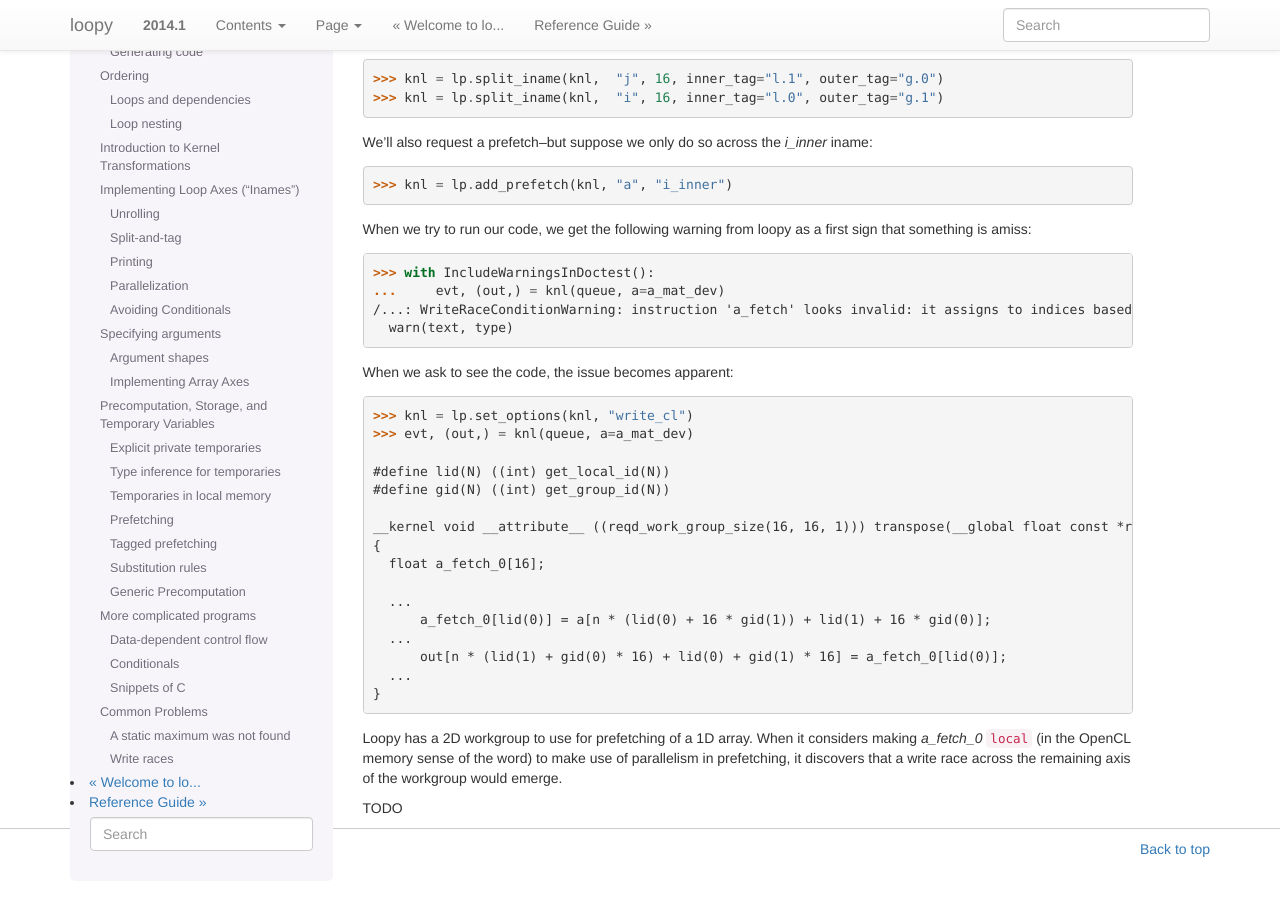
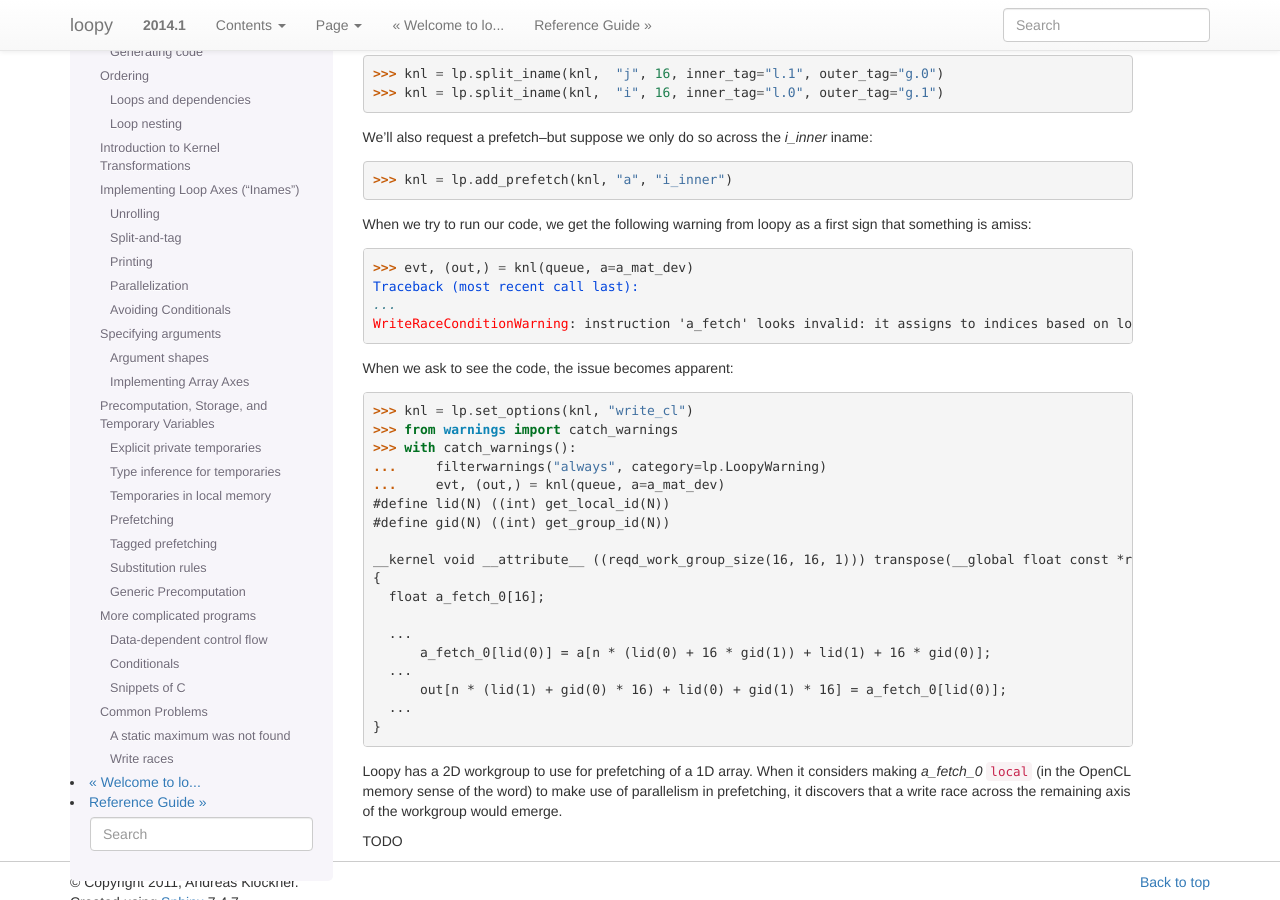
Before and after one commit to inducer/loopy, a Sphinx documentation site: the page built from doc/tutorial.rst, in a window 1280 px wide and 900 px high, scrolled down 17231 px. Built offline with Sphinx 7.4.7, drawn with Linux system fonts in a browser that asks for light colours; some of the changed text lies outside the part shown.

Commit message:
Fix up doctests

```diff
--- a/doc/tutorial.rst
+++ b/doc/tutorial.rst
@@ -22,8 +22,12 @@ import a few modules and set up a :class:`pyopencl.Context` and a
     >>> import pyopencl as cl
     >>> import pyopencl.array
     >>> import pyopencl.clrandom
+
     >>> import loopy as lp
-    >>> from pytools import StderrToStdout as IncludeWarningsInDoctest
+    >>> lp.set_caching_enabled(False)
+
+    >>> from warnings import filterwarnings, catch_warnings
+    >>> filterwarnings('error', category=lp.LoopyWarning)
 
     >>> ctx = cl.create_some_context(interactive=False)
     >>> queue = cl.CommandQueue(ctx)
@@ -168,14 +172,13 @@ by passing :attr:`loopy.Options.write_cl`.
 
     >>> knl = lp.set_options(knl, "write_cl")
     >>> evt, (out,) = knl(queue, a=x_vec_dev)
-    <BLANKLINE>
     #define lid(N) ((int) get_local_id(N))
     #define gid(N) ((int) get_group_id(N))
     <BLANKLINE>
     __kernel void __attribute__ ((reqd_work_group_size(1, 1, 1))) loopy_kernel(__global float const *restrict a, int const n, __global float *restrict out)
     {
     <BLANKLINE>
-      for (int i = 0; i <= (-1 + n); ++i)
+      for (int i = 0; i <= -1 + n; ++i)
         out[i] = 2.0f * a[i];
     }
 
@@ -246,14 +249,13 @@ call :func:`loopy.generate_code`:
     >>> typed_knl = lp.get_one_scheduled_kernel(typed_knl)
     >>> code, _ = lp.generate_code(typed_knl)
     >>> print code
-    <BLANKLINE>
     #define lid(N) ((int) get_local_id(N))
     #define gid(N) ((int) get_group_id(N))
     <BLANKLINE>
     __kernel void __attribute__ ((reqd_work_group_size(1, 1, 1))) loopy_kernel(__global float const *restrict a, int const n, __global float *restrict out)
     {
     <BLANKLINE>
-      for (int i = 0; i <= (-1 + n); ++i)
+      for (int i = 0; i <= -1 + n; ++i)
         out[i] = 2.0f * a[i];
     }
 
@@ -361,16 +363,16 @@ Let us take a look at the generated code for the above kernel:
 .. doctest::
 
     >>> knl = lp.set_options(knl, "write_cl")
+    >>> knl = lp.set_loop_priority(knl, "i,j")
     >>> evt, (out,) = knl(queue, a=a_mat_dev)
-    <BLANKLINE>
     #define lid(N) ((int) get_local_id(N))
     #define gid(N) ((int) get_group_id(N))
     <BLANKLINE>
     __kernel void __attribute__ ((reqd_work_group_size(1, 1, 1))) loopy_kernel(__global float const *restrict a, int const n, __global float *restrict out)
     {
     <BLANKLINE>
-      for (int i = 0; i <= (-1 + n); ++i)
-        for (int j = 0; j <= (-1 + n); ++j)
+      for (int i = 0; i <= -1 + n; ++i)
+        for (int j = 0; j <= -1 + n; ++j)
         {
           out[n * j + i] = a[n * i + j];
           out[n * i + j] = 2.0f * out[n * i + j];
@@ -406,6 +406,7 @@ with identical bounds, for the use of the transpose:
     ...     out[j,i] = a[i,j] {id=transpose}
     ...     out[ii,jj] = 2*out[ii,jj]  {dep=transpose}
     ...     """)
+    >>> knl = lp.set_loop_priority(knl, "i,j,ii,jj")
 
 :func:`loopy.duplicate_inames` can be used to achieve the same goal.
 Now the intended code is generated and our test passes.
@@ -414,18 +415,17 @@ Now the intended code is generated and our test passes.
 
     >>> knl = lp.set_options(knl, "write_cl")
     >>> evt, (out,) = knl(queue, a=a_mat_dev)
-    <BLANKLINE>
     #define lid(N) ((int) get_local_id(N))
     #define gid(N) ((int) get_group_id(N))
     <BLANKLINE>
     __kernel void __attribute__ ((reqd_work_group_size(1, 1, 1))) loopy_kernel(__global float const *restrict a, int const n, __global float *restrict out)
     {
     <BLANKLINE>
-      for (int i = 0; i <= (-1 + n); ++i)
-        for (int j = 0; j <= (-1 + n); ++j)
+      for (int i = 0; i <= -1 + n; ++i)
+        for (int j = 0; j <= -1 + n; ++j)
           out[n * j + i] = a[n * i + j];
-      for (int ii = 0; ii <= (-1 + n); ++ii)
-        for (int jj = 0; jj <= (-1 + n); ++jj)
+      for (int ii = 0; ii <= -1 + n; ++ii)
+        for (int jj = 0; jj <= -1 + n; ++jj)
           out[n * ii + jj] = 2.0f * out[n * ii + jj];
     }
     >>> assert (out.get() == a_mat_dev.get().T*2).all()
@@ -443,6 +443,10 @@ control is the nesting of loops. For example, should the *i* loop be nested
 around the *j* loop, or the other way around, in the following simple
 zero-fill kernel?
 
+It turns out that Loopy will typically choose a loop nesting for us, but it
+does not like doing so. In this tutorial (where we've turned Loopy's warnings
+into errors), we are told what is wrong in no uncertain terms::
+
 .. doctest::
 
     >>> knl = lp.make_kernel(
@@ -453,18 +457,9 @@ zero-fill kernel?
 
 
     >>> knl = lp.set_options(knl, "write_cl")
-    >>> with IncludeWarningsInDoctest():
-    ...     evt, (out,) = knl(queue, a=a_mat_dev)
-    <BLANKLINE>
+    >>> evt, (out,) = knl(queue, a=a_mat_dev)
+    Traceback (most recent call last):
     ...
-      for (int i = 0; i <= (-1 + n); ++i)
-        for (int j = 0; j <= (-1 + n); ++j)
-          a[n * i + j] = 0.0f;
-    ...
-
-Loopy has chosen a loop nesting for us, but it did not like doing so, as it
-also issued the following warning::
-
     LoopyWarning: kernel scheduling was ambiguous--more than one schedule found, ignoring
 
 This is easily resolved:
@@ -481,12 +476,11 @@ ambiguous.
 
 .. doctest::
 
-    >>> with IncludeWarningsInDoctest():
-    ...     evt, (out,) = knl(queue, a=a_mat_dev)
-    <BLANKLINE>
+    >>> evt, (out,) = knl(queue, a=a_mat_dev)
+    #define lid(N) ((int) get_local_id(N))
     ...
-      for (int j = 0; j <= (-1 + n); ++j)
-        for (int i = 0; i <= (-1 + n); ++i)
+      for (int j = 0; j <= -1 + n; ++j)
+        for (int i = 0; i <= -1 + n; ++i)
           a[n * i + j] = 0.0f;
     ...
 
@@ -536,15 +530,16 @@ Consider this example:
 
     >>> knl = lp.make_kernel(
     ...     "{ [i]: 0<=i<n }",
-    ...     "a[i] = 0", assumptions="n>=0")
+    ...     "a[i] = 0", assumptions="n>=1")
     >>> knl = lp.split_iname(knl, "i", 16)
+    >>> knl = lp.set_loop_priority(knl, "i_outer,i_inner")
     >>> knl = lp.set_options(knl, "write_cl")
     >>> evt, (out,) = knl(queue, a=x_vec_dev)
-    <BLANKLINE>
+    #define lid(N) ((int) get_local_id(N))
     ...
-      for (int i_outer = 0; i_outer <= (-1 + ((15 + n) / 16)); ++i_outer)
+      for (int i_outer = 0; i_outer <= -1 + ((15 + n) / 16); ++i_outer)
         for (int i_inner = 0; i_inner <= 15; ++i_inner)
-          if ((-1 + -1 * i_inner + -16 * i_outer + n) >= 0)
+          if (-1 + -1 * i_inner + -16 * i_outer + n >= 0)
             a[i_inner + i_outer * 16] = 0.0f;
     ...
 
@@ -567,12 +562,11 @@ relation to loop nesting. For example, it's perfectly possible to request
 
     >>> knl = lp.set_loop_priority(knl, "i_inner,i_outer")
     >>> evt, (out,) = knl(queue, a=x_vec_dev)
-    <BLANKLINE>
+    #define lid(N) ((int) get_local_id(N))
     ...
       for (int i_inner = 0; i_inner <= 15; ++i_inner)
-        if ((-1 + n) >= 0)
-          for (int i_outer = 0; i_outer <= (-1 + -1 * i_inner + ((15 + n + 15 * i_inner) / 16)); ++i_outer)
-            a[i_inner + i_outer * 16] = 0.0f;
+        for (int i_outer = 0; i_outer <= -1 + -1 * i_inner + ((15 + n + 15 * i_inner) / 16); ++i_outer)
+          a[i_inner + i_outer * 16] = 0.0f;
     ...
 
 Notice how loopy has automatically generated guard conditionals to make
@@ -593,10 +587,10 @@ commonly called 'loop tiling':
     >>> knl = lp.set_loop_priority(knl, "i_outer,j_outer,i_inner")
     >>> knl = lp.set_options(knl, "write_cl")
     >>> evt, (out,) = knl(queue, a=a_mat_dev)
-    <BLANKLINE>
+    #define lid(N) ((int) get_local_id(N))
     ...
-      for (int i_outer = 0; i_outer <= (-1 + ((15 + n) / 16)); ++i_outer)
-        for (int j_outer = 0; j_outer <= (-1 + ((15 + n) / 16)); ++j_outer)
+      for (int i_outer = 0; i_outer <= ((-16 + n) / 16); ++i_outer)
+        for (int j_outer = 0; j_outer <= ((-16 + n) / 16); ++j_outer)
           for (int i_inner = 0; i_inner <= 15; ++i_inner)
             for (int j_inner = 0; j_inner <= 15; ++j_inner)
               out[n * (i_inner + i_outer * 16) + j_inner + j_outer * 16] = a[n * (j_inner + j_outer * 16) + i_inner + i_outer * 16];
@@ -632,11 +626,13 @@ loop's tag to ``"unr"``:
     >>> orig_knl = knl
     >>> knl = lp.split_iname(knl, "i", 4)
     >>> knl = lp.tag_inames(knl, dict(i_inner="unr"))
+    >>> knl = lp.set_loop_priority(knl, "i_outer,i_inner")
     >>> knl = lp.set_options(knl, "write_cl")
     >>> evt, (out,) = knl(queue, a=x_vec_dev)
-    <BLANKLINE>
+    #define int_floor_div_pos_b(a,b) (                 ( (a) - ( ((a)<0) ? ((b)-1) : 0 )  ) / (b)                 )
+    #define lid(N) ((int) get_local_id(N))
     ...
-      for (int i_outer = 0; i_outer <= (-1 + ((3 + n) / 4)); ++i_outer)
+      for (int i_outer = 0; i_outer <= int_floor_div_pos_b(-4 + n, 4); ++i_outer)
       {
         a[0 + i_outer * 4] = 0.0f;
         a[1 + i_outer * 4] = 0.0f;
@@ -708,12 +704,12 @@ Let's try this out on our vector fill kernel by creating workgroups of size
     ...         outer_tag="g.0", inner_tag="l.0")
     >>> knl = lp.set_options(knl, "write_cl")
     >>> evt, (out,) = knl(queue, a=x_vec_dev)
-    <BLANKLINE>
+    #define lid(N) ((int) get_local_id(N))
     ...
     __kernel void __attribute__ ((reqd_work_group_size(128, 1, 1))) loopy_kernel(__global float *restrict a, int const n)
     {
     <BLANKLINE>
-      if ((-1 + -128 * gid(0) + -1 * lid(0) + n) >= 0)
+      if (-1 + -128 * gid(0) + -1 * lid(0) + n >= 0)
         a[lid(0) + gid(0) * 128] = 0.0f;
     }
 
@@ -752,18 +748,19 @@ assumption:
     >>> orig_knl = knl
     >>> knl = lp.split_iname(knl, "i", 4)
     >>> knl = lp.tag_inames(knl, dict(i_inner="unr"))
+    >>> knl = lp.set_loop_priority(knl, "i_outer,i_inner")
     >>> knl = lp.set_options(knl, "write_cl")
     >>> evt, (out,) = knl(queue, a=x_vec_dev)
-    <BLANKLINE>
+    #define lid(N) ((int) get_local_id(N))
     ...
-      for (int i_outer = 0; i_outer <= (-1 + ((3 + n) / 4)); ++i_outer)
+      for (int i_outer = 0; i_outer <= -1 + ((3 + n) / 4); ++i_outer)
       {
         a[0 + i_outer * 4] = 0.0f;
-        if ((-2 + -4 * i_outer + n) >= 0)
+        if (-2 + -4 * i_outer + n >= 0)
           a[1 + i_outer * 4] = 0.0f;
-        if ((-3 + -4 * i_outer + n) >= 0)
+        if (-3 + -4 * i_outer + n >= 0)
           a[2 + i_outer * 4] = 0.0f;
-        if ((-4 + -4 * i_outer + n) >= 0)
+        if (-4 + -4 * i_outer + n >= 0)
           a[3 + i_outer * 4] = 0.0f;
       }
     ...
@@ -781,11 +778,12 @@ enabling some cost savings:
     >>> knl = orig_knl
     >>> knl = lp.split_iname(knl, "i", 4, slabs=(0, 1), inner_tag="unr")
     >>> knl = lp.set_options(knl, "write_cl")
+    >>> knl = lp.set_loop_priority(knl, "i_outer,i_inner")
     >>> evt, (out,) = knl(queue, a=x_vec_dev)
-    <BLANKLINE>
+    #define lid(N) ((int) get_local_id(N))
     ...
       /* bulk slab for 'i_outer' */
-      for (int i_outer = 0; i_outer <= (-2 + ((3 + n) / 4)); ++i_outer)
+      for (int i_outer = 0; i_outer <= -2 + ((3 + n) / 4); ++i_outer)
       {
         a[0 + i_outer * 4] = 0.0f;
         a[1 + i_outer * 4] = 0.0f;
@@ -793,15 +791,15 @@ enabling some cost savings:
         a[3 + i_outer * 4] = 0.0f;
       }
       /* final slab for 'i_outer' */
-      for (int i_outer = (-1 + n + -1 * (3 * n / 4)); i_outer <= (-1 + ((3 + n) / 4)); ++i_outer)
-        if ((-1 + n) >= 0)
+      for (int i_outer = -1 + n + -1 * (3 * n / 4); i_outer <= -1 + ((3 + n) / 4); ++i_outer)
+        if (-1 + n >= 0)
         {
           a[0 + i_outer * 4] = 0.0f;
-          if ((-2 + -4 * i_outer + n) >= 0)
+          if (-2 + -4 * i_outer + n >= 0)
             a[1 + i_outer * 4] = 0.0f;
-          if ((-3 + -4 * i_outer + n) >= 0)
+          if (-3 + -4 * i_outer + n >= 0)
             a[2 + i_outer * 4] = 0.0f;
-          if ((4 + 4 * i_outer + -1 * n) == 0)
+          if (4 + 4 * i_outer + -1 * n == 0)
             a[3 + i_outer * 4] = 0.0f;
         }
     ...
@@ -871,12 +869,12 @@ memory, local to each work item.
 
     >>> knl = lp.set_options(knl, "write_cl")
     >>> evt, (out1, out2) = knl(queue, a=x_vec_dev)
-    <BLANKLINE>
+    #define lid(N) ((int) get_local_id(N))
     ...
     {
       float a_temp;
     <BLANKLINE>
-      for (int i = 0; i <= (-1 + n); ++i)
+      for (int i = 0; i <= -1 + n; ++i)
       {
         a_temp = sin(a[i]);
         out2[i] = sqrt(1.0f + -1.0f * a_temp * a_temp);
@@ -929,19 +927,19 @@ Consider the following example:
     >>> knl = lp.tag_inames(knl, dict(i_outer="g.0", i_inner="l.0"))
     >>> knl = lp.set_options(knl, "write_cl")
     >>> evt, (out,) = knl(queue, a=x_vec_dev)
-    <BLANKLINE>
+    #define lid(N) ((int) get_local_id(N))
     ...
     {
       __local float a_temp[16];
       float acc_k;
     <BLANKLINE>
-      if ((-1 + -16 * gid(0) + -1 * lid(0) + n) >= 0)
+      if (-1 + -16 * gid(0) + -1 * lid(0) + n >= 0)
       {
         a_temp[lid(0)] = a[16 * gid(0) + lid(0)];
         acc_k = 0.0f;
       }
       barrier(CLK_LOCAL_MEM_FENCE) /* for a_temp (insn_0_k_update depends on insn) */;
-      if ((-1 + -16 * gid(0) + -1 * lid(0) + n) >= 0)
+      if (-1 + -16 * gid(0) + -1 * lid(0) + n >= 0)
       {
         for (int k = 0; k <= 15; ++k)
           acc_k = acc_k + a_temp[k];
@@ -992,7 +990,7 @@ transformation exists in :func:`loopy.add_prefetch`:
     >>> knl = lp.set_options(knl, "write_cl")
     >>> knl_pf = lp.add_prefetch(knl, "a")
     >>> evt, (out,) = knl_pf(queue, a=x_vec_dev)
-    <BLANKLINE>
+    #define lid(N) ((int) get_local_id(N))
     ...
         a_fetch_0 = a[16 * gid(0) + lid(0)];
         for (int k = 0; k <= 15; ++k)
@@ -1015,12 +1013,12 @@ earlier:
 
     >>> knl_pf = lp.add_prefetch(knl, "a", ["i_inner"])
     >>> evt, (out,) = knl_pf(queue, a=x_vec_dev)
-    <BLANKLINE>
+    #define lid(N) ((int) get_local_id(N))
     ...
-      if ((-1 + -16 * gid(0) + -1 * lid(0) + n) >= 0)
+      if (-1 + -16 * gid(0) + -1 * lid(0) + n >= 0)
         a_fetch_0[lid(0)] = a[lid(0) + 16 * gid(0)];
       barrier(CLK_LOCAL_MEM_FENCE) /* for a_fetch_0 (insn_k_update depends on a_fetch) */;
-      if ((-1 + -16 * gid(0) + -1 * lid(0) + n) >= 0)
+      if (-1 + -16 * gid(0) + -1 * lid(0) + n >= 0)
       {
         for (int k = 0; k <= 15; ++k)
           acc_k = acc_k + a_fetch_0[lid(0)];
@@ -1145,18 +1143,20 @@ sign that something is amiss:
 
 .. doctest::
 
-    >>> with IncludeWarningsInDoctest():
-    ...     evt, (out,) = knl(queue, a=a_mat_dev)
-    /...: WriteRaceConditionWarning: instruction 'a_fetch' looks invalid: it assigns to indices based on local IDs, but its temporary 'a_fetch_0' cannot be made local because a write race across the iname(s) 'j_inner' would emerge. (Do you need to add an extra iname to your prefetch?) (add 'write_race_local(a_fetch)' to silenced_warnings kernel argument to disable)
-      warn(text, type)
+    >>> evt, (out,) = knl(queue, a=a_mat_dev)
+    Traceback (most recent call last):
+    ...
+    WriteRaceConditionWarning: instruction 'a_fetch' looks invalid: it assigns to indices based on local IDs, but its temporary 'a_fetch_0' cannot be made local because a write race across the iname(s) 'j_inner' would emerge. (Do you need to add an extra iname to your prefetch?) (add 'write_race_local(a_fetch)' to silenced_warnings kernel argument to disable)
 
 When we ask to see the code, the issue becomes apparent:
 
 .. doctest::
 
     >>> knl = lp.set_options(knl, "write_cl")
-    >>> evt, (out,) = knl(queue, a=a_mat_dev)
-    <BLANKLINE>
+    >>> from warnings import catch_warnings
+    >>> with catch_warnings():
+    ...     filterwarnings("always", category=lp.LoopyWarning)
+    ...     evt, (out,) = knl(queue, a=a_mat_dev)
     #define lid(N) ((int) get_local_id(N))
     #define gid(N) ((int) get_group_id(N))
     <BLANKLINE>
```
Also changed, not shown: other parts of doc/tutorial.rst (+4 -6 lines).
